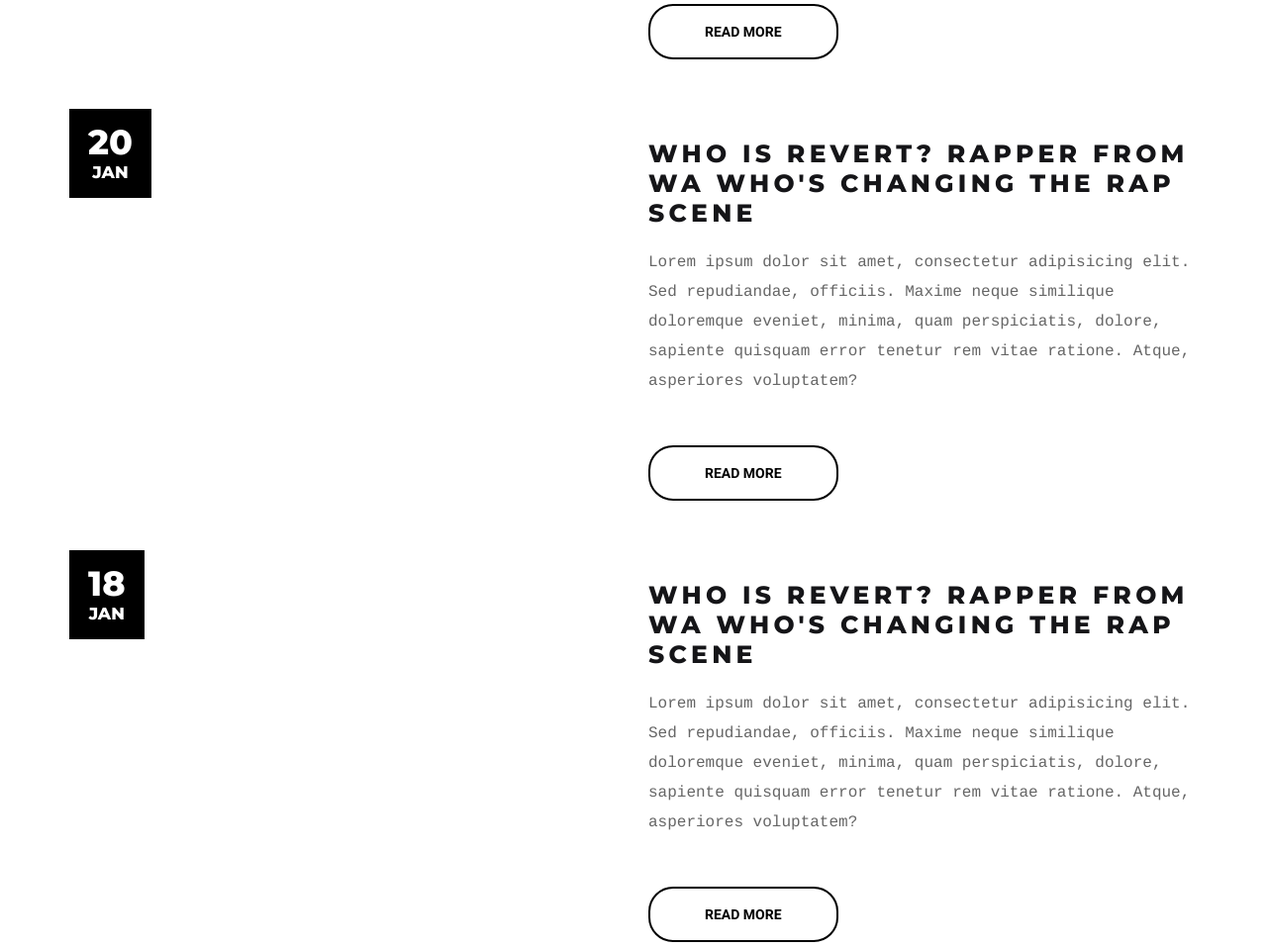
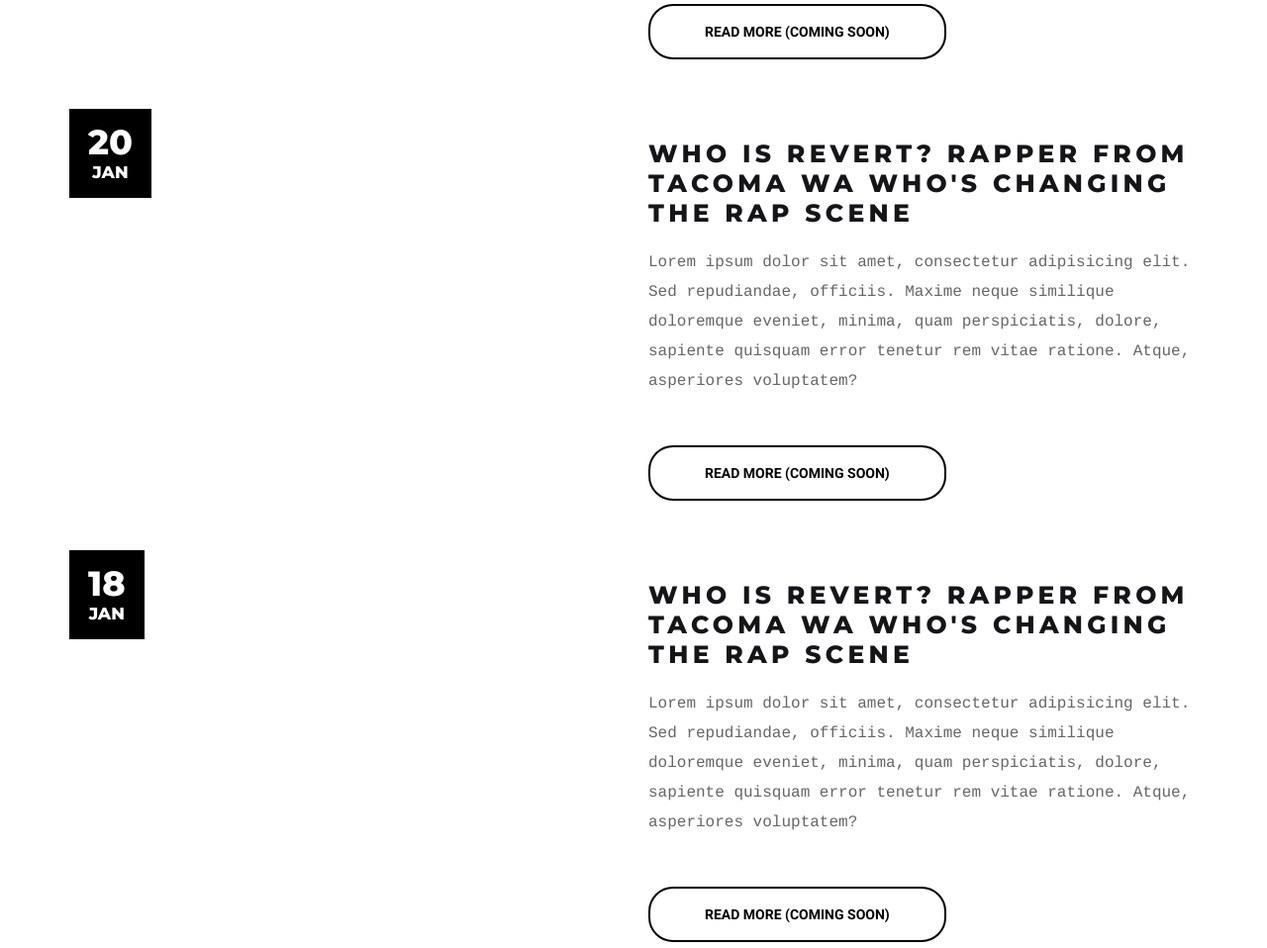
Before and after one commit to shantanuuchak/revert253, a plain HTML site: page index.html in a window 1280 px wide. Shown: the part 8954-9912 px from the top of the page at 99% size. Drawn offline with Linux system fonts and the light colour scheme; a script that the page names is missing.

Commit message:
Netlify Forms 😈

```diff
--- a/index.html
+++ b/index.html
@@ -807,12 +807,14 @@
                             </div>
                             <div class="col-sm-6">
                                 <div class="voffset30"></div>
-                                <h3 class="title post">Who is Revert? Rapper from WA who's changing the rap scene</h3>
+                                <h3 class="title post">Who is Revert? Rapper from Tacoma WA who's changing the rap scene
+                                </h3>
                                 <p>Lorem ipsum dolor sit amet, consectetur adipisicing elit. Sed repudiandae, officiis.
                                     Maxime neque similique doloremque eveniet, minima, quam perspiciatis, dolore,
                                     sapiente quisquam error tenetur rem vitae ratione. Atque, asperiores voluptatem?</p>
                                 <span class="btn rounded close-new">view less</span>
-                                <a href="blog-post.html" class="btn square inverse" data-url="new-01.html">Read more</a>
+                                <a href="#" class="btn square inverse" data-url="new-01.html">Read more (Coming
+                                    Soon)</a>
                                 <section class="section news-window">
                                     <div class="news-content"></div><!-- AJAX Dinamic Content -->
                                 </section>
@@ -832,12 +834,14 @@
                             </div>
                             <div class="col-sm-6">
                                 <div class="voffset30"></div>
-                                <h3 class="title post">Who is Revert? Rapper from WA who's changing the rap scene</h3>
+                                <h3 class="title post">Who is Revert? Rapper from Tacoma WA who's changing the rap scene
+                                </h3>
                                 <p>Lorem ipsum dolor sit amet, consectetur adipisicing elit. Sed repudiandae, officiis.
                                     Maxime neque similique doloremque eveniet, minima, quam perspiciatis, dolore,
                                     sapiente quisquam error tenetur rem vitae ratione. Atque, asperiores voluptatem?</p>
                                 <span class="btn rounded close-new">view less</span>
-                                <a href="blog-post.html" class="btn square inverse" data-url="new-01.html">Read more</a>
+                                <a href="#" class="btn square inverse" data-url="new-01.html">Read more (Coming
+                                    Soon)</a>
                                 <section class="section news-window">
                                     <div class="news-content"></div><!-- AJAX Dinamic Content -->
                                 </section>
@@ -857,12 +861,14 @@
                             </div>
                             <div class="col-sm-6">
                                 <div class="voffset30"></div>
-                                <h3 class="title post">Who is Revert? Rapper from WA who's changing the rap scene</h3>
+                                <h3 class="title post">Who is Revert? Rapper from Tacoma WA who's changing the rap scene
+                                </h3>
                                 <p>Lorem ipsum dolor sit amet, consectetur adipisicing elit. Sed repudiandae, officiis.
                                     Maxime neque similique doloremque eveniet, minima, quam perspiciatis, dolore,
                                     sapiente quisquam error tenetur rem vitae ratione. Atque, asperiores voluptatem?</p>
                                 <span class="btn rounded close-new">view less</span>
-                                <a href="blog-post.html" class="btn square inverse" data-url="new-01.html">Read more</a>
+                                <a href="#" class="btn square inverse" data-url="new-01.html">Read more (Coming
+                                    Soon)</a>
                                 <section class="section news-window">
                                     <div class="news-content"></div><!-- AJAX Dinamic Content -->
                                 </section>
@@ -887,7 +893,7 @@
                     <p class="cousine subtitulo">Subscribe for free downloads and news updates.</p>
                     <div class="voffset30"></div>
                     <label for="stay-in-touch-email">YOUR EMAIL</label>
-                    <form class="" action="index.html" method="post">
+                    <form name="contact" class="" method="post" data-netlify="true">
                         <div class="row">
                             <div class="col-xs-12 col-sm-8">
                                 <input id="stay-in-touch-email" type="text" name="stay-in-touch-email" value="">
```
